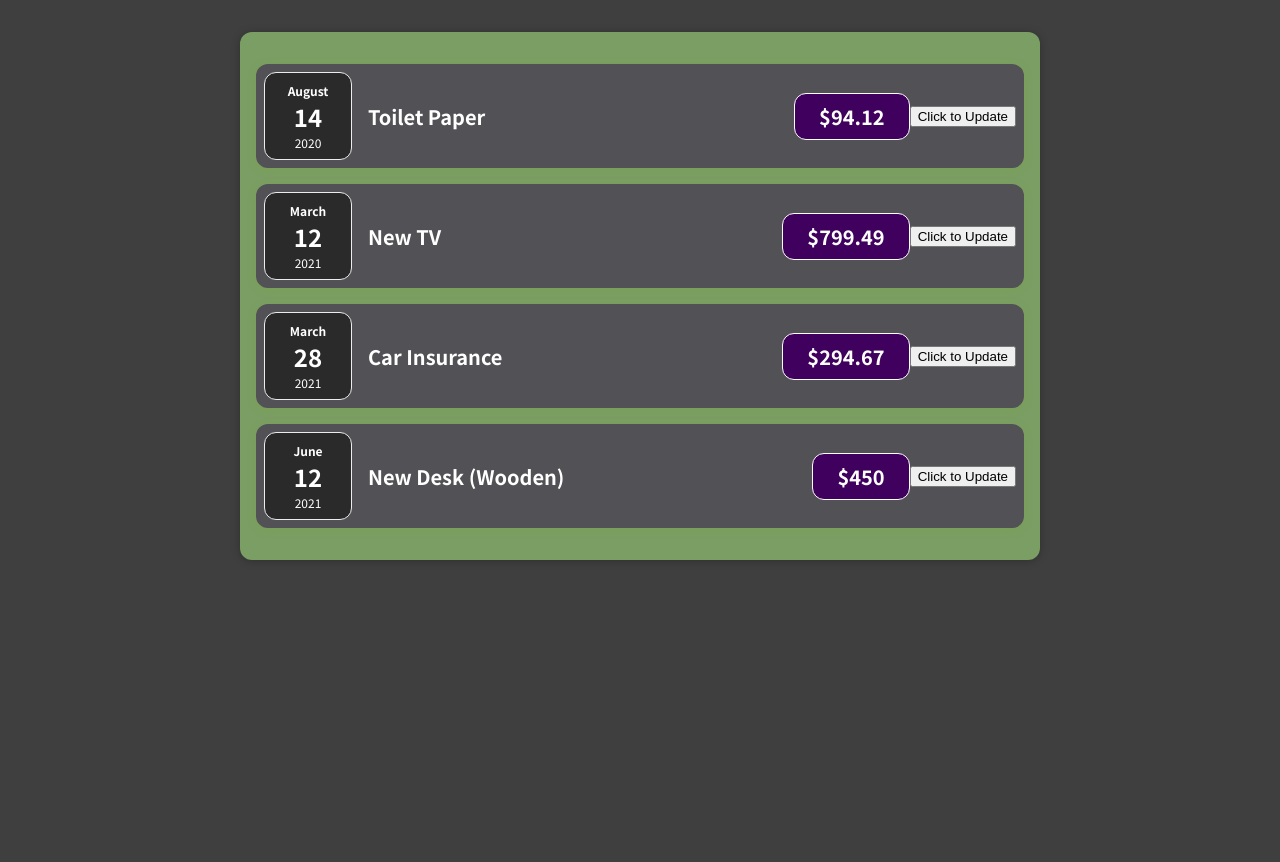
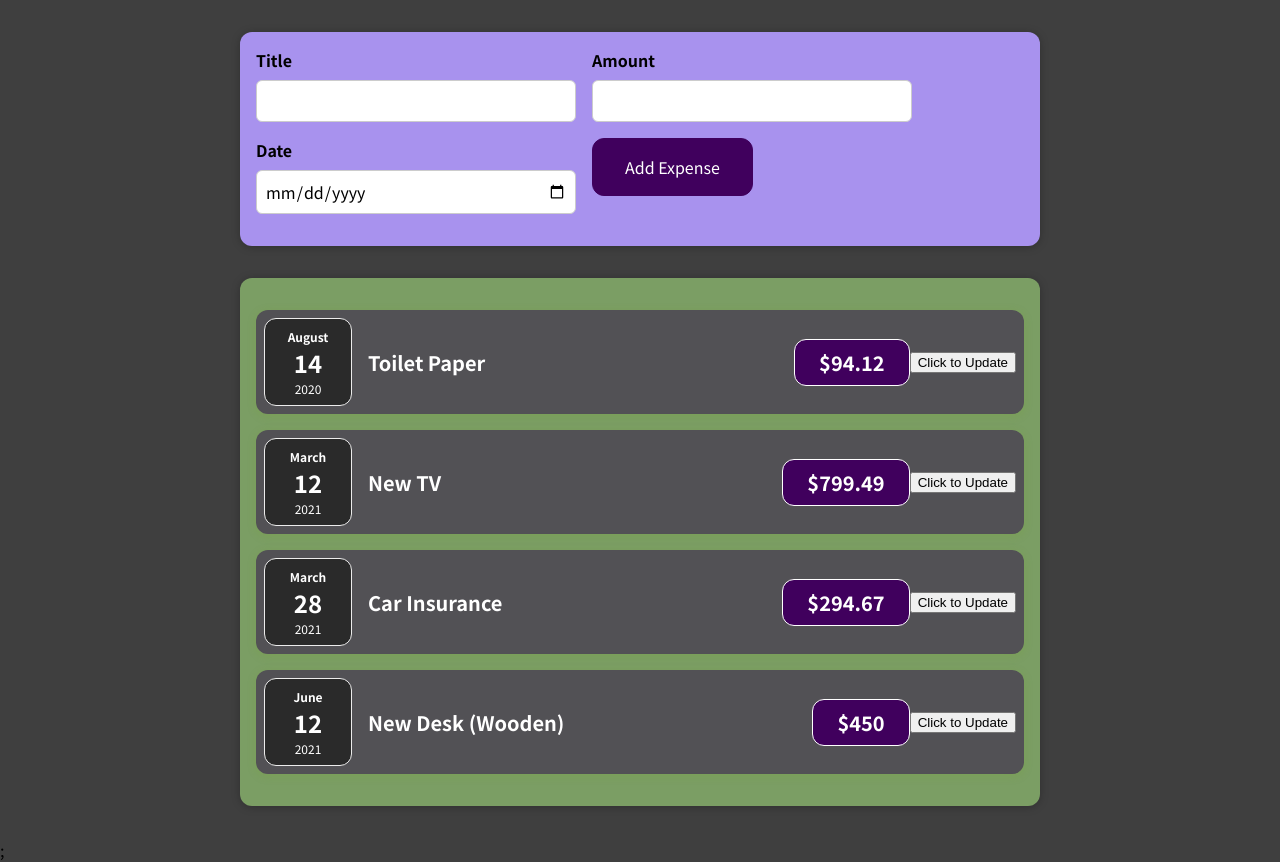
Before and after one commit to gayankaveenda/react-complete-guide, a React (Create React App) app: page / in a window 1280 px wide. Before the commit the page ends 800 px from the top, so only its background shows below. Built offline with nearby package versions, Linux system fonts and the light colour scheme.

Commit message:
add previous state

```diff
--- a/src/App.js
+++ b/src/App.js
@@ -1,4 +1,5 @@
 import ExpenseAsList from "./components/Expenses/ExpenseList";
+import NewExpense from "./components/NewExpense/NewExpense";
 
 function App() {
   const expenses = [
@@ -23,7 +24,12 @@ function App() {
     },
   ];
 
-  return <ExpenseAsList expenseList={expenses} />;
+  return (
+    <div>
+      <NewExpense />
+      <ExpenseAsList expenseList={expenses} />;
+    </div>
+  );
 }
 
 export default App;
--- /dev/null
+++ b/src/components/NewExpense/ExpenseForm.css
@@ -0,0 +1,26 @@
+.new-expense__controls {
+  display: flex;
+  flex-wrap: wrap;
+  gap: 1rem;
+  margin-bottom: 1rem;
+  text-align: left;
+}
+
+.new-expense__control label {
+  font-weight: bold;
+  margin-bottom: 0.5rem;
+  display: block;
+}
+
+.new-expense__control input {
+  font: inherit;
+  padding: 0.5rem;
+  border-radius: 6px;
+  border: 1px solid #ccc;
+  width: 20rem;
+  max-width: 100%;
+}
+
+.new-expense__actions {
+  text-align: right;
+}
--- /dev/null
+++ b/src/components/NewExpense/ExpenseForm.js
@@ -0,0 +1,58 @@
+import React, { useState } from "react";
+
+import "./ExpenseForm.css";
+
+const NewExpenseForm = () => {
+  const [title, setTitle] = useState("");
+  const [amount, setAmount] = useState(0);
+
+  const handleTitle = (e) => {
+    setTitle((prevState) => {
+      console.log("prevTitle = " + prevState.title);
+      console.log("e.target.value = " + e.target.value);
+      return { ...prevState, title: e.target.value };
+    });
+  };
+
+  const handleAmount = (event) => {
+    setAmount((prevState) => {
+      console.log("Prev State of Amount " + prevState.amount);
+      return { ...prevState, amount: event.target.value};
+    });
+  };
+
+  const submitHandler = (event) => {
+    event.preventDefault();
+    console.log(event);
+
+    const expenseData = {
+      newTitle: title,
+      newAmount: amount,
+    };
+    console.log(expenseData);
+  };
+
+  return (
+    <form onSubmit={submitHandler}>
+      <div className="new-expense__controls">
+        <div className="new-expense__control">
+          <label>Title</label>
+          <input type="text" onChange={handleTitle} />
+        </div>
+        <div className="new-expense__control">
+          <label>Amount</label>
+          <input type="number" min={0.01} step={0.01} onChange={handleAmount} />
+        </div>
+        <div className="new-expense__control">
+          <label>Date</label>
+          <input type="date" min={"2019-01-01"} />
+        </div>
+        <div className="new-expense__actions">
+          <button type="submit">Add Expense</button>
+        </div>
+      </div>
+    </form>
+  );
+};
+
+export default NewExpenseForm;
--- /dev/null
+++ b/src/components/NewExpense/NewExpense.css
@@ -0,0 +1,38 @@
+.new-expense {
+  background-color: #a892ee;
+  padding: 1rem;
+  margin: 2rem auto;
+  width: 50rem;
+  max-width: 95%;
+  border-radius: 12px;
+  text-align: center;
+  box-shadow: 0 1px 8px rgba(0, 0, 0, 0.25);
+}
+
+.new-expense button {
+  font: inherit;
+  cursor: pointer;
+  padding: 1rem 2rem;
+  border: 1px solid #40005d;
+  background-color: #40005d;
+  color: white;
+  border-radius: 12px;
+  margin-right: 1rem;
+}
+
+.new-expense button:hover,
+.new-expense button:active {
+  background-color: #510674;
+  border-color: #510674;
+}
+
+.new-expense button.alternative {
+  color: #220131;
+  border-color: transparent;
+  background-color: transparent;
+}
+
+.new-expense button.alternative:hover,
+.new-expense button.alternative:active {
+  background-color: #ddb3f8;
+}
--- /dev/null
+++ b/src/components/NewExpense/NewExpense.js
@@ -0,0 +1,14 @@
+import React from "react";
+import NewExpenseForm from "./ExpenseForm";
+
+import "./NewExpense.css";
+
+const NewExpense = () => {
+  return (
+    <div className="new-expense">
+      <NewExpenseForm />
+    </div>
+  );
+};
+
+export default NewExpense;
```
